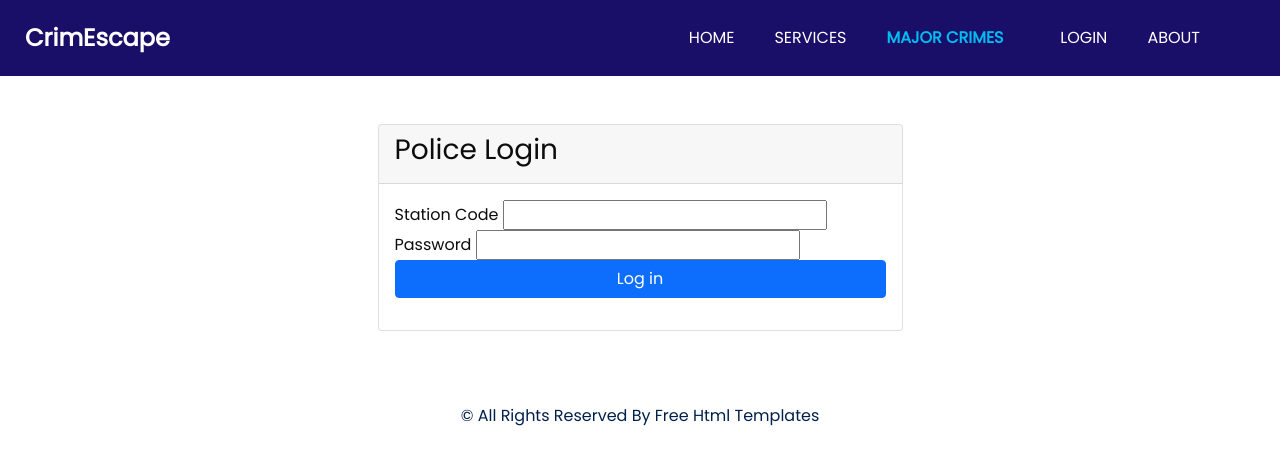
After one commit to udaysk3/CrimeAlert, a Django app: page /user/police/login/ in a window 1280 px wide. The commit adds this page. Shown: the top 465 px of the page. Run offline with Django 4.2, Linux system fonts and the light colour scheme; some libraries are stand-ins or nearby versions; some web fonts are replaced.

Commit message:
User Access amd Authetication

```diff
--- a/accounts/admin.py
+++ b/accounts/admin.py
@@ -2,3 +2,4 @@ from django.contrib import admin
 from .models import *
 
 admin.site.register(User)
+admin.site.register(Police)
--- a/accounts/forms.py
+++ b/accounts/forms.py
@@ -18,15 +18,30 @@ USER_TYPE_CHOICES = (
 )
 
 class CustomSignupForm(SignupForm):
-    user_type = forms.CharField(
-        widget=forms.Select(choices=USER_TYPE_CHOICES))
     phone = forms.CharField(
         widget = forms.TextInput)
     class Meta:
         model = User
     def save(self, request):
         user = super(CustomSignupForm, self).save(request)
-        user.user_type = self.cleaned_data['user_type']
         user.phone = self.cleaned_data['phone']
         user.save()
         return user
+
+# forms.py
+from django import forms
+from django.contrib.auth.forms import AuthenticationForm
+from .models import Police
+
+
+
+class PoliceSignupForm(forms.ModelForm):
+    class Meta:
+        model = Police
+        fields = ['station_code', 'station_name', 'password']
+
+
+class PoliceLoginForm(forms.ModelForm):
+    class Meta:
+        model = Police
+        fields = ['station_code', 'password']
--- a/accounts/models.py
+++ b/accounts/models.py
@@ -3,7 +3,6 @@ from django.contrib.auth.models import AbstractBaseUser,AbstractUser,Permissions
 
 
 class User(AbstractBaseUser, PermissionsMixin):
-
     email = models.EmailField(max_length=254, unique=True)
     username = models.CharField(max_length=254, unique=True)
     phone = models.CharField(max_length=254,null=False)
@@ -12,16 +11,6 @@ class User(AbstractBaseUser, PermissionsMixin):
     is_active = models.BooleanField(default=True)
     last_login = models.DateTimeField(null=True, blank=True)
     date_joined = models.DateTimeField(auto_now_add=True)
-
-    USER_TYPE_CHOICES = (
-     ('Citizen', 'Citizen'),
-    ('Police', 'Police'),
-
-        )
-    user_type = models.CharField(max_length=10,
-                                      choices=USER_TYPE_CHOICES,
-                                      default='Citizen')
-
     USERNAME_FIELD = 'username'
     EMAIL_FIELD = 'email'
     REQUIRED_FIELDS = []
@@ -30,3 +19,15 @@ class User(AbstractBaseUser, PermissionsMixin):
 
     def get_absolute_url(self):
         return "/users/%i/" % (self.pk)
+
+
+class Police(AbstractBaseUser):
+    station_code = models.CharField(max_length=254)
+    station_name = models.CharField(max_length=254)
+    USERNAME_FIELD = 'station_code'
+    REQUIRED_FIELDS = ['station_code', 'password']
+
+    objects = UserManager()
+
+    def get_absolute_url(self):
+        return "/users/%i/" % (self.pk)
--- /dev/null
+++ b/accounts/urls.py
@@ -0,0 +1,8 @@
+from django.urls import path
+from .views import police_signup, police_login, police_logout
+
+urlpatterns = [
+    path('police/signup/', police_signup, name='police_signup'),
+    path('police/login/', police_login, name='police_login'),
+    path('police/logout/', police_logout, name='police_logout'),
+]
--- a/accounts/views.py
+++ b/accounts/views.py
@@ -1,3 +1,40 @@
-from django.shortcuts import render
+# views.py
+from django.contrib.auth import authenticate, login
+from django.shortcuts import render, redirect
+from .forms import PoliceSignupForm
+from .forms import PoliceLoginForm
+from .models import Police
 
-# Create your views here.
+
+def police_signup(request):
+    if request.method == 'POST':
+        form = PoliceSignupForm(request.POST)
+        if form.is_valid():
+            user = form.save()
+            return redirect('/')
+    else:
+        form = PoliceSignupForm()
+
+    return render(request, 'account/police_signup.html', {'form': form})
+
+
+def police_login(request):
+    if request.method == 'POST':
+        form = PoliceLoginForm(request, request.POST)
+        station_code = request.POST['station_code']
+        password = request.POST['password']
+        user = Police.objects.get(station_code=station_code, password= password)
+        if user is not None:
+            request.session["user"] = f"Police-{station_code}"
+            return redirect('/')
+    else:
+        form = PoliceLoginForm()
+
+    return render(request, 'account/police_signin.html', {'form': form})
+
+def police_logout(request):
+    try:
+        del request.session["user"]
+        return redirect("/")
+    except:
+        print("Something went wrong")
--- a/crimescape/urls.py
+++ b/crimescape/urls.py
@@ -20,4 +20,5 @@ urlpatterns = [
     path('admin/', admin.site.urls),
     path('',include('home.urls')),
     path('accounts/', include('allauth.urls')),
+    path('user/', include('accounts.urls'))
 ]
--- a/home/models.py
+++ b/home/models.py
@@ -16,3 +16,7 @@ class YourData(models.Model):
     RashDrivingonPublicway  = models.IntegerField()
     CriminalTrespass = models.IntegerField()
     # Add more fields based on your dataset
+
+# class ScamReporting(models.Model):
+#     user = models.OneToOneField('accounts.User', on_delete=models.SET_NULL)
+#     district =
--- a/home/urls.py
+++ b/home/urls.py
@@ -6,7 +6,5 @@ app_name = "home"
 urlpatterns = [
     path('',views.home,name='home'),
     path('crimestatistics',views.crimestatistics,name='crimestatistics'),
-    path('accounts/', include('allauth.urls')),
-
-
+    path('check-user-type', views.check_user_type, name="check_user_type")
 ]
--- a/templates/account/login.html
+++ b/templates/account/login.html
@@ -32,7 +32,6 @@
                 <div class="card-body">
                     <form method="post" action="{% url 'account_login' %}">
                         {% csrf_token %}
-
                         <div class="mb-3">
                             <label for="login" class="form-label">Username or Email</label>
                             {% render_field form.login id="login" name="login" type="text" class="form-control" %}
--- /dev/null
+++ b/templates/account/police_signin.html
@@ -0,0 +1,26 @@
+<!-- police_login.html -->
+{% extends "base.html" %}
+{% block content %}
+  <div class="container p-5">
+    <div class="row justify-content-center">
+      <div class="col-lg-6">
+        <div class="card">
+          <div class="card-header">
+            <h3 class="card-title">Police Login</h3>
+          </div>
+
+          <div class="card-body">
+            <form method="post" action="{% url 'police_login' %}">
+              {% csrf_token %}
+              Station Code <input type="text" name="station_code" />
+              Password <input type="password" name="password" />
+              <div class="form-group">
+                <button type="submit" class="btn btn-primary btn-block">Log in</button>
+              </div>
+            </form>
+          </div>
+        </div>
+      </div>
+    </div>
+  </div>
+{% endblock content %}
--- a/templates/base.html
+++ b/templates/base.html
@@ -65,10 +65,19 @@
               <li class="nav-item active">
                 <a class="nav-link" href="majorcrimes.html">Major Crimes<span class="sr-only">(current)</span> </a>
               </li>
-
+              {% if user.is_authenticated %}
               <li class="nav-item">
-                <a class="nav-link" href="#"> <i class="fa fa-user" aria-hidden="true"></i> Login</a>
+                <a class="nav-link" href="/accounts/logout"> <i class="fa fa-user" aria-hidden="true"></i>Logout</a>
               </li>
+              {% elif request.session.user %}
+              <li class="nav-item">
+                <a class="nav-link" href="/user/police/logout"> <i class="fa fa-user" aria-hidden="true"></i>Logout</a>
+              </li>
+              {% else %}
+              <li class="nav-item">
+                <a class="nav-link" href="/check-user-type"> <i class="fa fa-user" aria-hidden="true"></i> Login</a>
+              </li>
+              {% endif %}
               <li class="nav-item">
                 <a class="nav-link" href="about.html">About</a>
               </li>
```
Also changed, not shown: home/views.py (+9 -0 lines), templates/account/check_user_type.html (added, +37 -0 lines), templates/account/police_signup.html (added, +26 -0 lines), templates/account/signup.html (+27 -16 lines), templates/index.html (+18 -0 lines), accounts/migrations/0004_police_remove_user_user_type.py (added), db.sqlite3.
